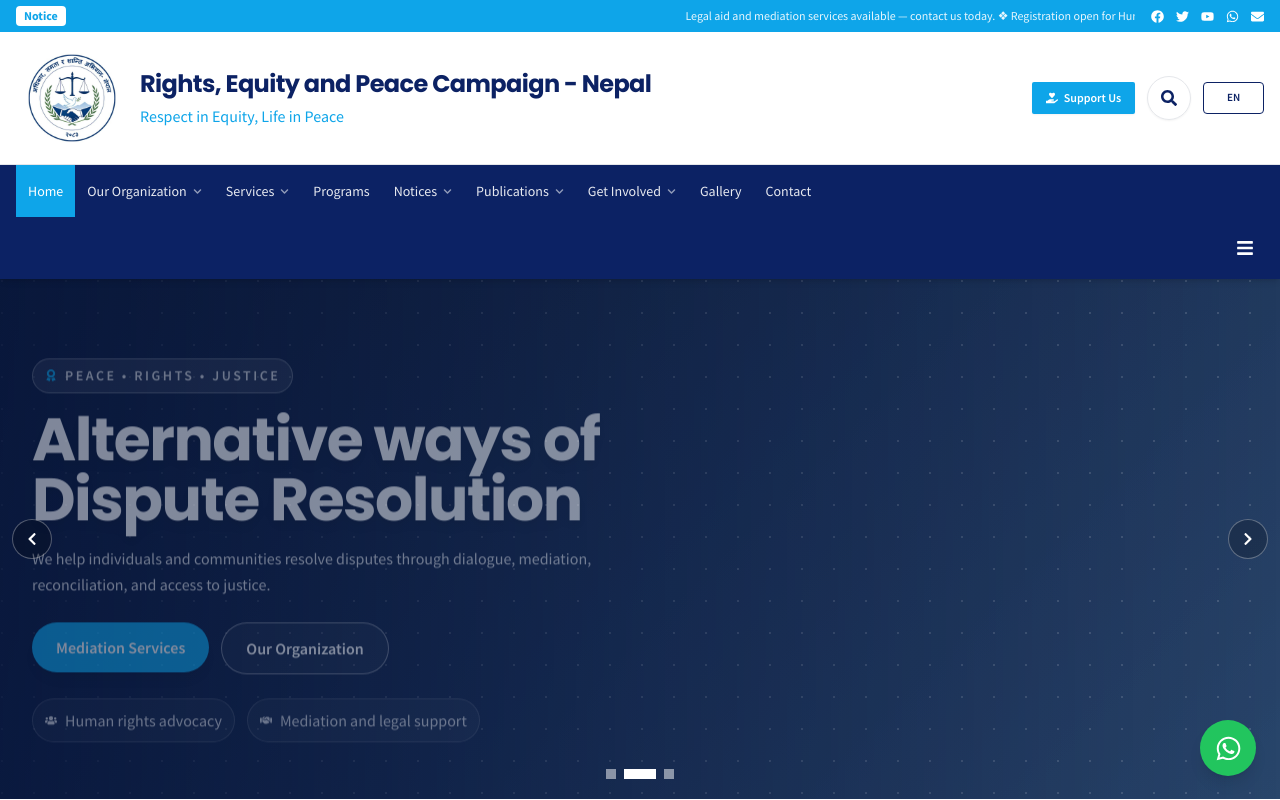
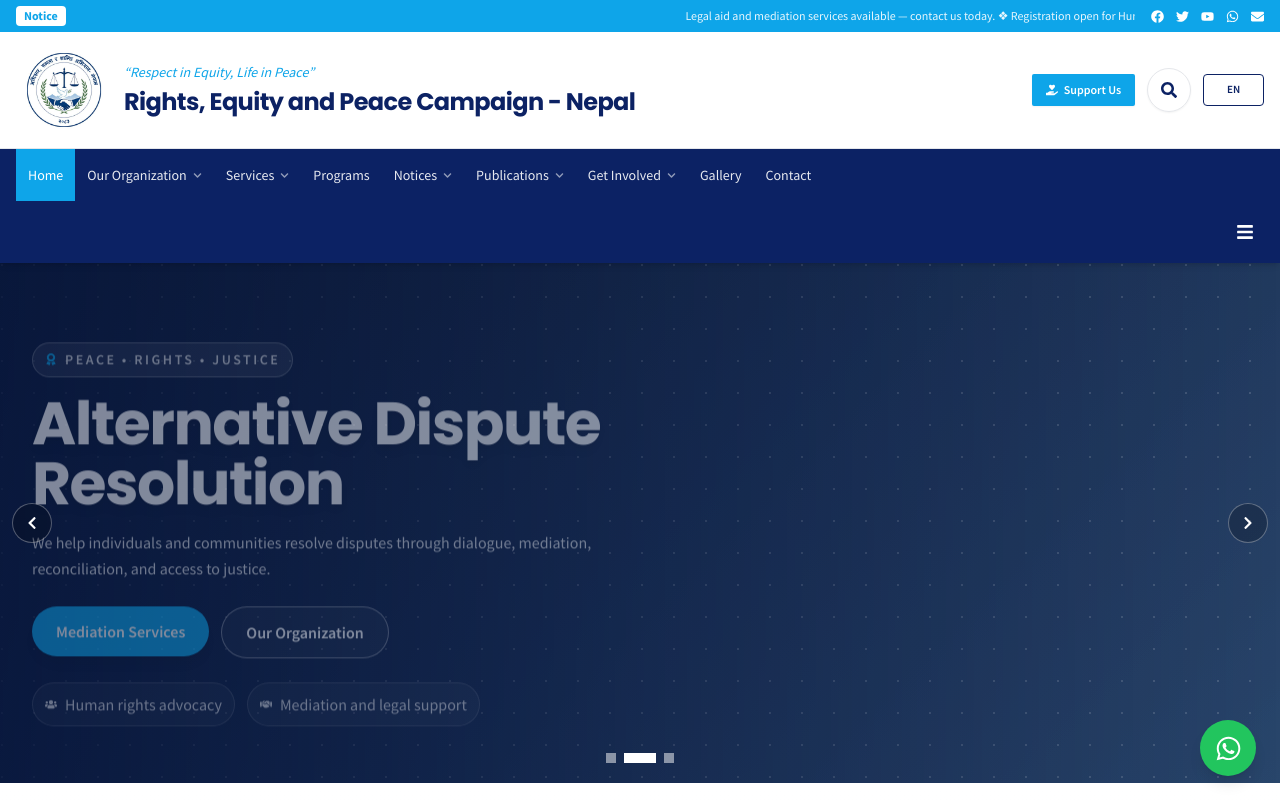
Before and after one commit to AbaeNeupane/REPC-Nepal, a React (Vite) app: page / in a window 1280 px wide. Shown: the top 800 px of the page. Built offline with nearby package versions, Linux system fonts and the light colour scheme.

Commit message:
slogan above logo

```diff
--- a/src/components/Header.jsx
+++ b/src/components/Header.jsx
@@ -130,7 +130,7 @@
         {/* Left: Emblem + Org Name */}
         <Link to="/" className="flex items-center gap-2 sm:gap-3 min-w-0">
           {/* Emblem placeholder — replace public/emblem.png with real logo */}
-          <div className="w-14 h-14 sm:w-16 sm:h-16 md:w-28 md:h-28 shrink-0 flex items-center justify-center">
+          <div className="w-16 h-16 sm:w-20 sm:h-20 md:w-24 md:h-24 shrink-0 flex items-center justify-center">
             <img
               src="/emblem.png"
               alt="REPC-Nepal Logo"
@@ -143,7 +143,7 @@
             />
             {/* SVG Fallback Emblem */}
             <div
-              className="w-14 h-14 sm:w-16 sm:h-16 md:w-28 md:h-28 rounded-full border-4 border-navy bg-navy hidden items-center justify-center"
+              className="w-16 h-16 sm:w-20 sm:h-20 md:w-24 md:h-24 rounded-full border-4 border-navy bg-navy hidden items-center justify-center"
               aria-label="REPC-Nepal Logo Placeholder"
             >
               <span className="text-white font-bold text-xs text-center leading-tight px-1 select-none">
@@ -154,12 +154,12 @@
 
           {/* Org Name Block */}
           <div className="min-w-0">
+            <p className={`block text-sky italic text-[10px] sm:text-xs md:text-sm font-medium leading-none mb-1 ${lang === 'np' ? 'font-nepali' : ''}`}>
+              “{t(siteInfo.mottoEn, siteInfo.mottoNp)}”
+            </p>
             <h1 className={`font-bold leading-tight text-navy ${lang === 'np' ? 'font-nepali text-sm sm:text-base md:text-3xl' : 'text-sm sm:text-base md:text-2xl'}`}>
               {t(siteInfo.nameEn, siteInfo.nameNp)}
             </h1>
-            <p className={`text-sky text-xs sm:text-sm md:text-base font-medium mt-1 ${lang === 'np' ? 'font-nepali' : ''}`}>
-              {t(siteInfo.mottoEn, siteInfo.mottoNp)}
-            </p>
           </div>
         </Link>
 
--- a/src/components/Navigation.jsx
+++ b/src/components/Navigation.jsx
@@ -86,11 +86,13 @@
     return () => window.removeEventListener('scroll', onScroll);
   }, []);
 
-  /* Lock body scroll when mobile menu open */
+  /* Lock body scroll when mobile menu open
   useEffect(() => {
     document.body.style.overflow = mobileOpen ? 'hidden' : '';
     return () => { document.body.style.overflow = ''; };
   }, [mobileOpen]);
+
+  */
 
   const isActive = (item) => {
     const path = location.pathname;
--- a/src/data/siteContent.js
+++ b/src/data/siteContent.js
@@ -56,7 +56,7 @@
     accent: '#0EA5E9',
   },
   {
-    titleEn: 'Alternative ways of Dispute Resolution',
+    titleEn: 'Alternative Dispute Resolution',
     titleNp: 'विवाद समाधानका वैकल्पिक उपाय',
     subtitleEn: 'We help individuals and communities resolve disputes through dialogue, mediation, reconciliation, and access to justice.',
     subtitleNp: 'संवाद, मेलमिलाप, पुनर्मिलन र न्यायमा पहुँचमार्फत व्यक्ति तथा समुदायका विवाद समाधान गर्न हामी सहयोग गर्छौं।',
```
